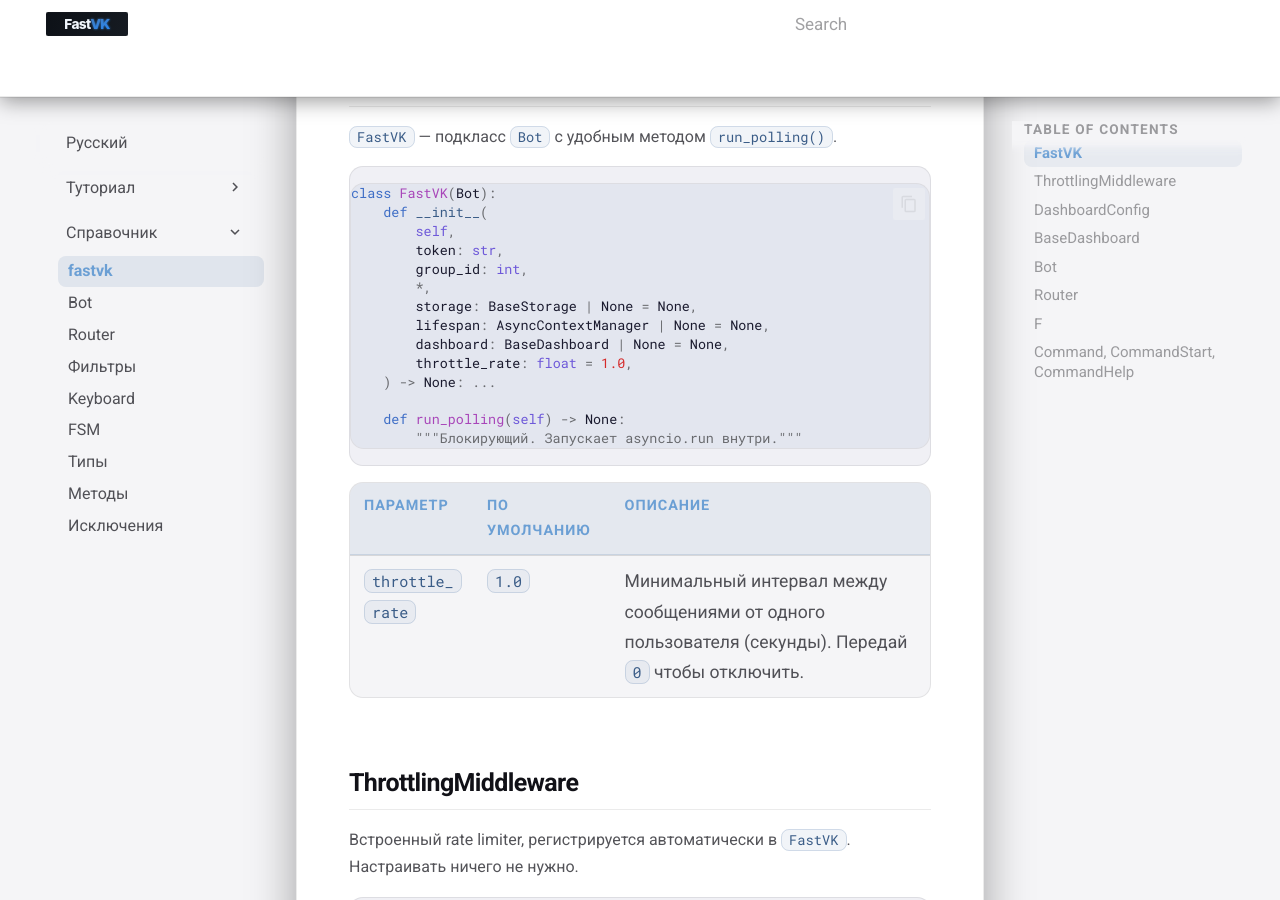
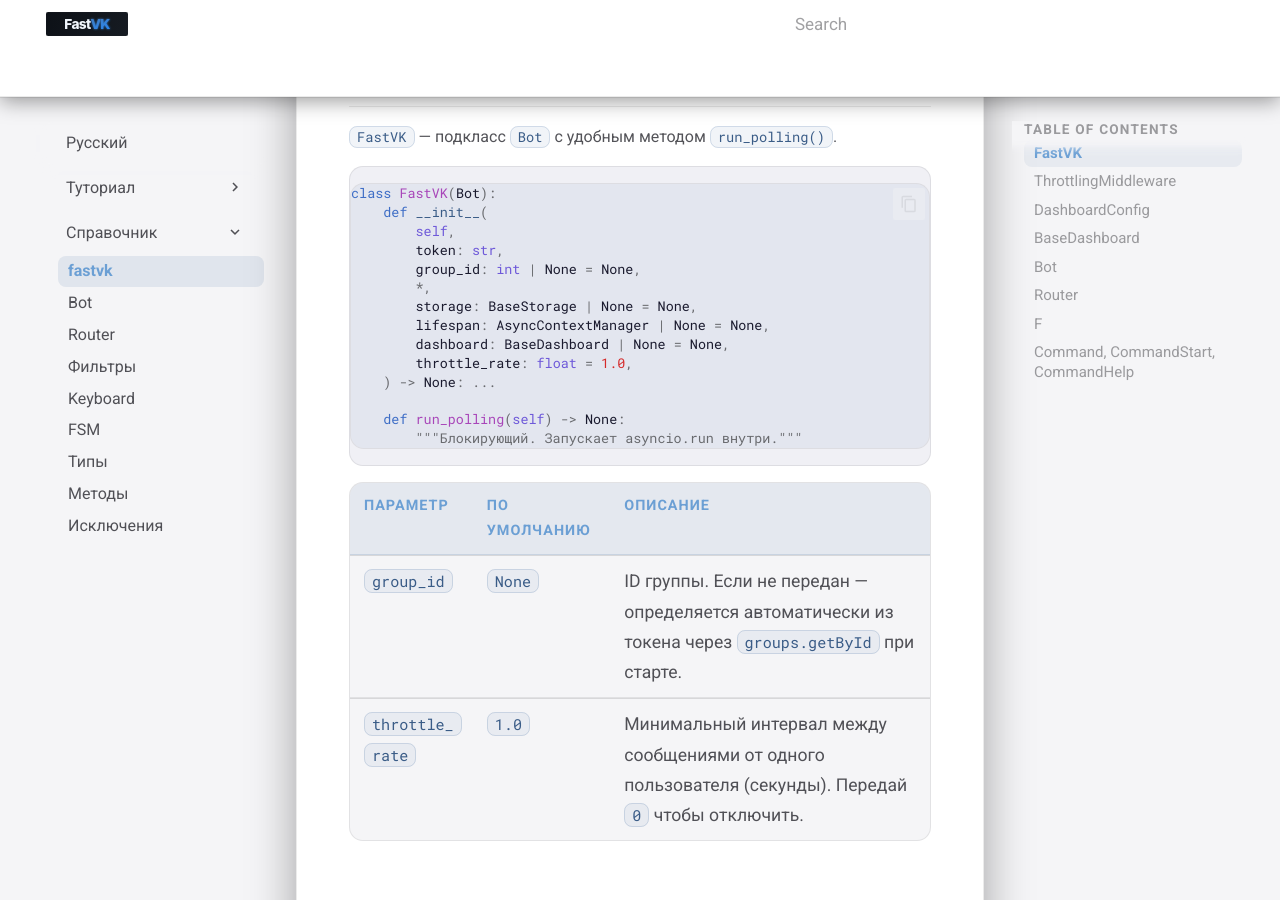
Before and after one commit to ndugram/fastvk, an MkDocs documentation site: the page built from docs/ru/reference/fastvk.md, in a window 1280 px wide and 900 px high, scrolled down 561 px. Built offline with MkDocs 1.6.1 and Material for MkDocs 9.7.7, drawn with Linux system fonts in a browser that asks for light colours; comment, search, counter and statistics services are not loaded.

Commit message:
docs: update fastvk.md

```diff
--- a/docs/ru/reference/fastvk.md
+++ b/docs/ru/reference/fastvk.md
@@ -23,7 +23,7 @@
     def __init__(
         self,
         token: str,
-        group_id: int,
+        group_id: int | None = None,
         *,
         storage: BaseStorage | None = None,
         lifespan: AsyncContextManager | None = None,
@@ -37,6 +37,7 @@
 
 | Параметр | По умолчанию | Описание |
 |---|---|---|
+| `group_id` | `None` | ID группы. Если не передан — определяется автоматически из токена через `groups.getById` при старте. |
 | `throttle_rate` | `1.0` | Минимальный интервал между сообщениями от одного пользователя (секунды). Передай `0` чтобы отключить. |
 
 ## ThrottlingMiddleware
```
